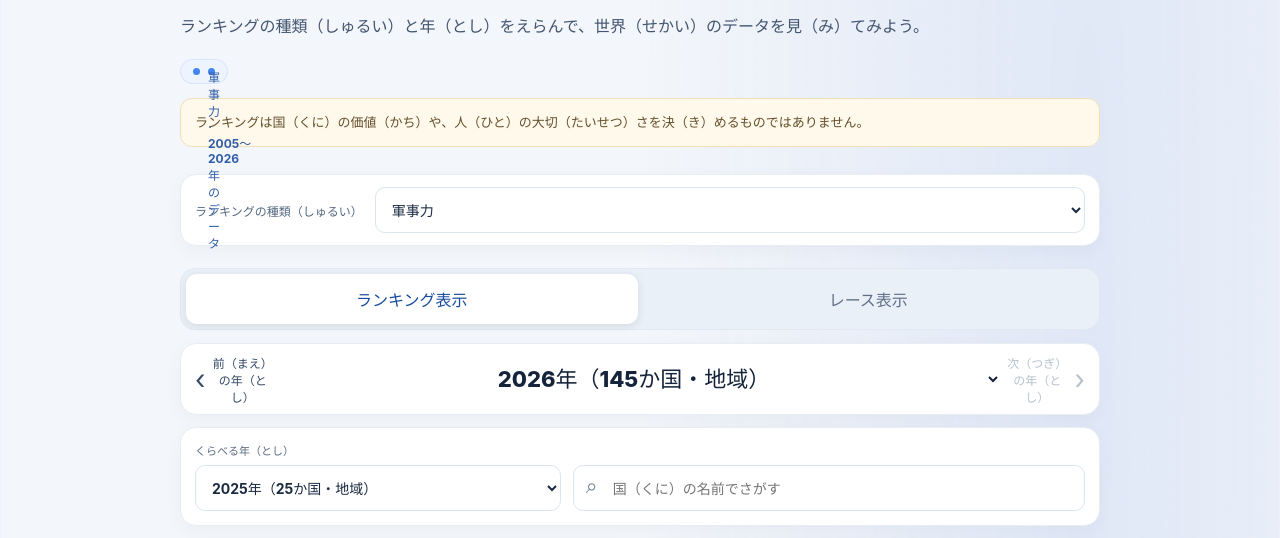
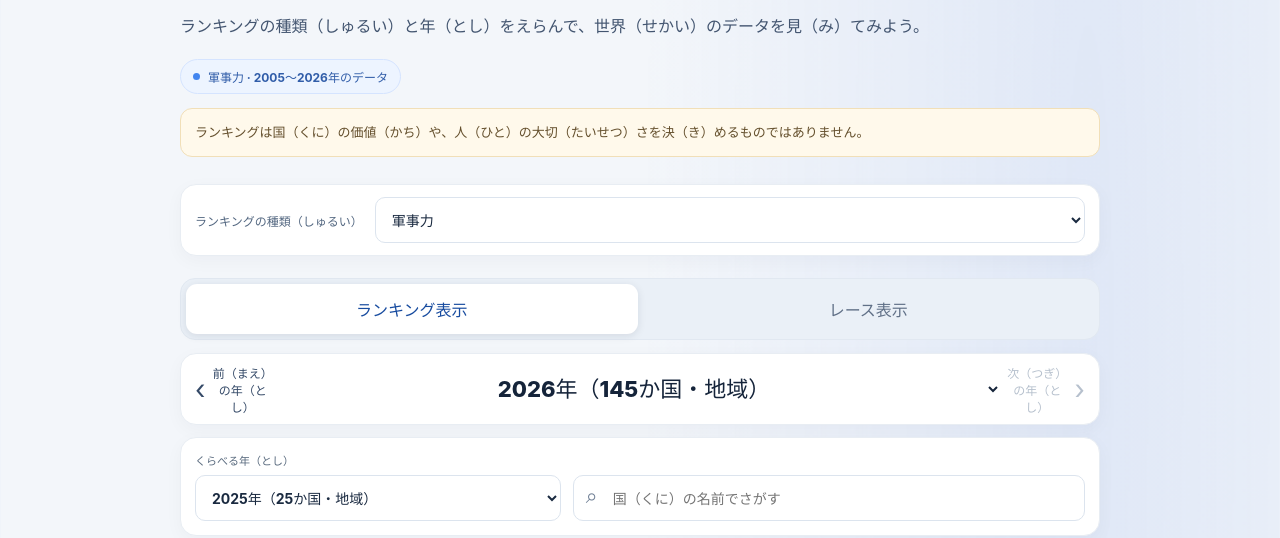
Before and after one commit to sickhye/world-military-rankings, a plain HTML site: page site/index.html in a window 1280 px wide. Shown: the part 213-751 px from the top of the page. Drawn offline with Linux system fonts and the light colour scheme.

Commit message:
Fix coverage badge text layout
Co-authored-by: Copilot App <223556219+Copilot@users.noreply.github.com>

```diff
--- a/site/styles.css
+++ b/site/styles.css
@@ -62,7 +62,7 @@ rt { color: #526785; font-size: .58em; font-weight: 500; letter-spacing: 0; }
 .mobile-break { display: none; }
 .intro-copy { margin: 14px 0 17px; color: #435570; font-size: 16px; line-height: 1.9; }
 .coverage-pill { display: inline-flex; align-items: center; gap: 8px; padding: 8px 12px; border: 1px solid #d5e4ff; border-radius: 999px; background: #edf4ff; color: #315da9; font-size: 12px; font-weight: 700; }
-.coverage-pill span { width: 7px; height: 7px; border-radius: 50%; background: #4285ef; }
+.coverage-pill > span:first-child { width: 7px; height: 7px; border-radius: 50%; background: #4285ef; }
 .kid-note { margin: 14px 0 0; padding: 12px 14px; border: 1px solid #f1dfb8; border-radius: 12px; background: #fff9eb; color: #644f2c; font-size: 13px; line-height: 1.8; }
 
 .card { border: 1px solid var(--line); border-radius: 16px; background: #fff; box-shadow: 0 5px 18px rgba(20, 32, 51, .035); }
```
